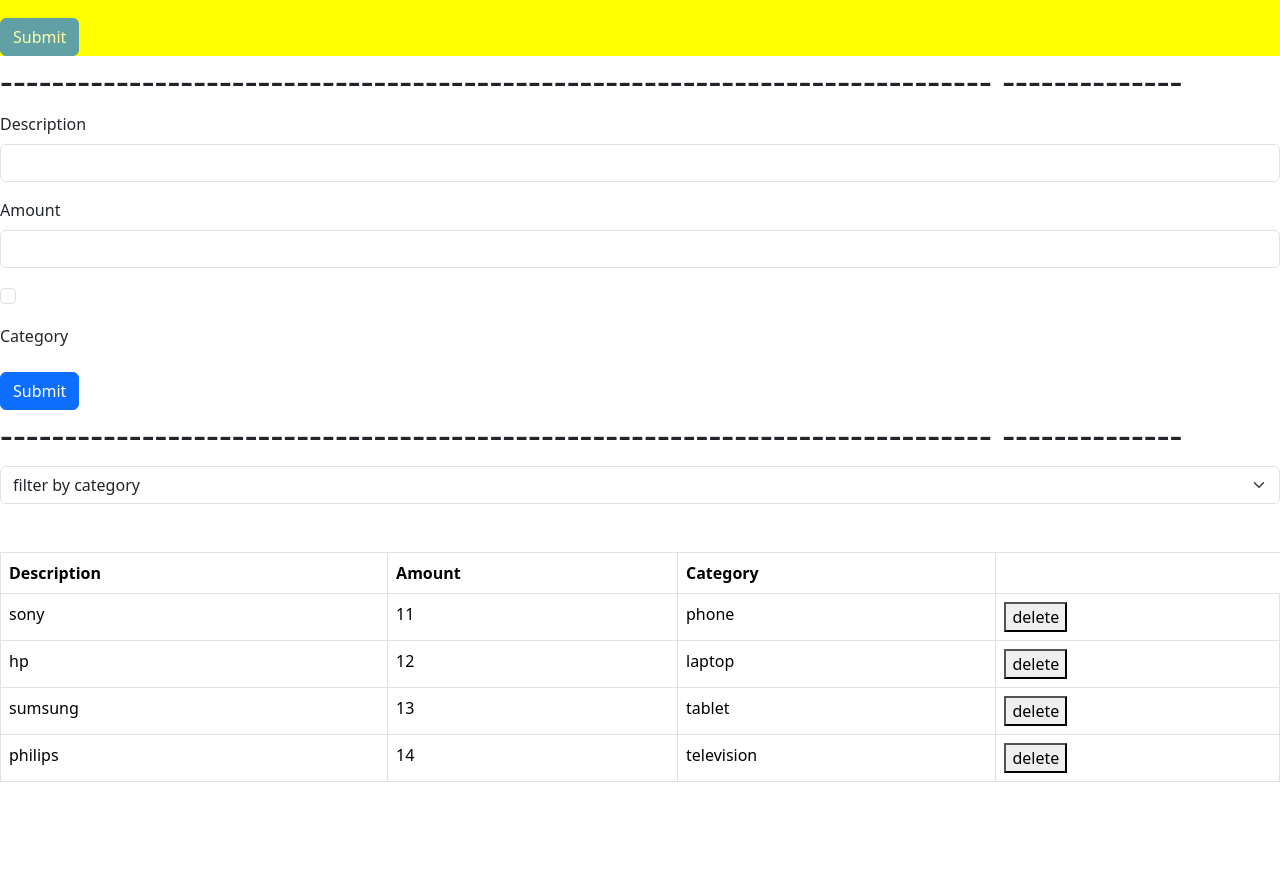
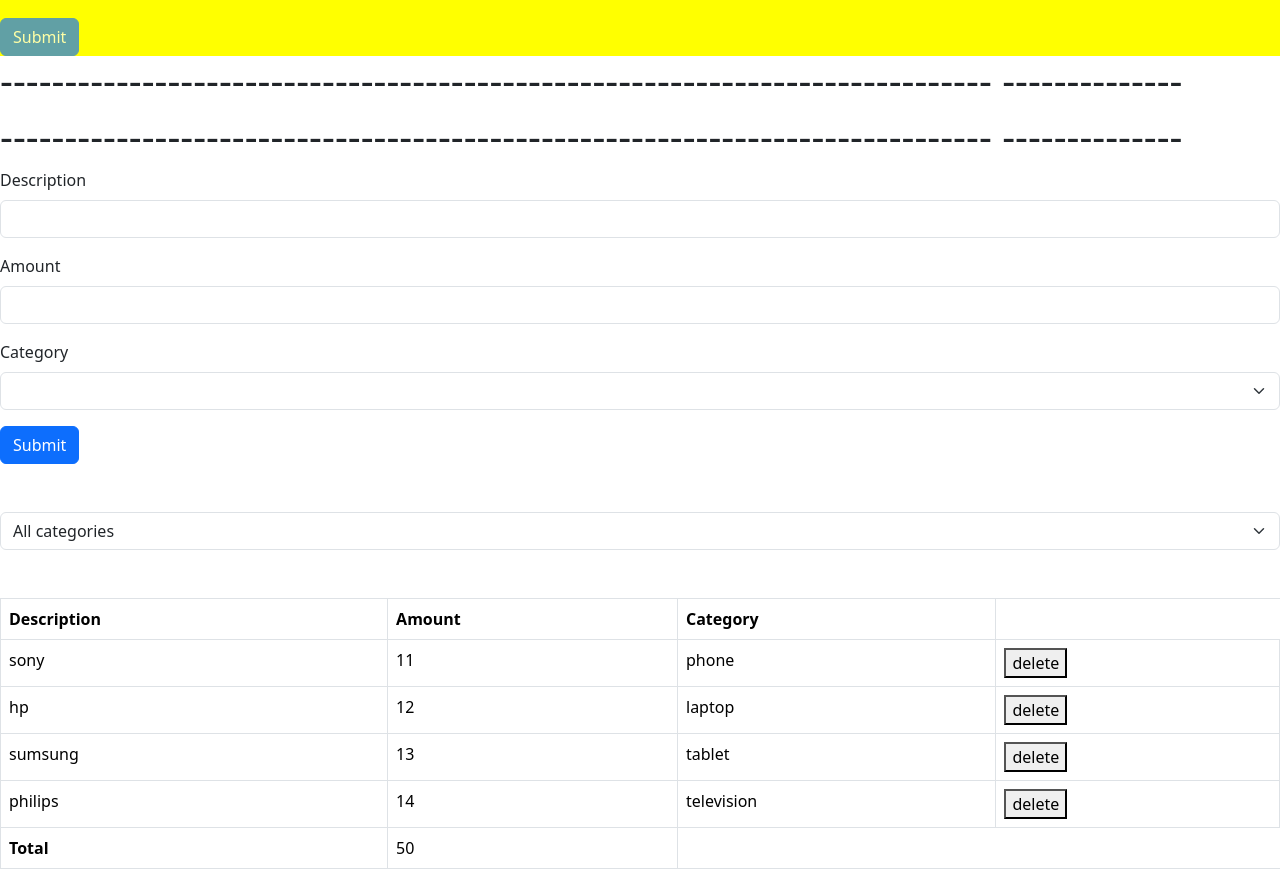
Before and after one commit to Ndizihiwe99/LearningReact, a React (Vite) app: page / in a window 1280 px wide. Shown: the part 968-1853 px from the top of the page. Before the commit the page ends 1766 px from the top, so only its background shows below. Built offline with nearby package versions, Linux system fonts and the light colour scheme.

Commit message:
Expense tracer

```diff
--- a/src/App.tsx
+++ b/src/App.tsx
@@ -9,7 +9,7 @@ import Cart from "./components/cart";
 import Game from "./components/Game";
 import ExpandableText from "./components/ExpandableText";
 import Form from "./components/Form";
-import ExpenseForm from "./components/ExpenseForm";
+import ExpenseForm from "./ExpenseTracer/components/ExpenseForm";
 //import { produce } from "immer";
 import styled from "styled-components";
 import ExpenseList from "./ExpenseTracer/components/ExpenseList";
@@ -26,9 +26,9 @@ function App() {
 
   const [Expenses, setExpenses] = useState([
     { id: 1, description: "sony", amount: 11, category: "phone" },
-    { id: 1, description: "hp", amount: 12, category: "laptop" },
-    { id: 1, description: "sumsung", amount: 13, category: "tablet" },
-    { id: 1, description: "philips", amount: 14, category: "television" },
+    { id: 2, description: "hp", amount: 12, category: "laptop" },
+    { id: 3, description: "sumsung", amount: 13, category: "tablet" },
+    { id: 4, description: "philips", amount: 14, category: "television" },
   ]);
 
   const [selectedCtegory, setSelectedCategory] = useState("");
@@ -143,10 +143,6 @@ function App() {
       </div>
 
       <div>
-        <ExpenseForm></ExpenseForm>
-      </div>
-
-      <div>
         <h1>
           -----------------------------------------------------------------------------
           --------------
@@ -154,8 +150,12 @@ function App() {
       </div>
       <div>
         <div className="mb-5">
+          <ExpenseForm onsubmit={(data) => console.log(data)}></ExpenseForm>
+        </div>
+
+        <div className="mb-5">
           <ExpenseFilter
-            onSelectCategory={(category) => setSelectedCategory(category)}
+            onSelectCategory={(cat) => setSelectedCategory(cat)}
           ></ExpenseFilter>
         </div>
 
--- /dev/null
+++ b/src/ExpenseTracer/NoneComponentsExport.ts
@@ -0,0 +1,3 @@
+const categories = ["phone", "laptop", "tablet", "television"] as const;
+
+export default categories;
--- a/src/ExpenseTracer/components/ExpenseFilter.tsx
+++ b/src/ExpenseTracer/components/ExpenseFilter.tsx
@@ -1,4 +1,5 @@
 import React from "react";
+import categories from "../NoneComponentsExport";
 
 interface CategoryProps {
   onSelectCategory: (category: string) => void;
@@ -11,11 +12,12 @@ function ExpenseFilter({ onSelectCategory }: CategoryProps) {
       className="form-select"
       aria-label="Default select example"
     >
-      <option selected>filter by category</option>
-      <option value="phone">phone</option>
-      <option value="laptop">laptop</option>
-      <option value="tablet">tablet</option>
-      <option value="television">television</option>
+      <option value="All categories">All categories</option>
+      {categories.map((category) => (
+        <option key={category} value={category}>
+          {category}
+        </option>
+      ))}
     </select>
   );
 }
--- a/src/components/ExpenseForm.tsx
+++ b/src/ExpenseTracer/components/ExpenseForm.tsx
@@ -1,61 +1,72 @@
 import { zodResolver } from "@hookform/resolvers/zod";
-import React from "react";
-import { useForm, type FieldValues } from "react-hook-form";
+import { useForm } from "react-hook-form";
 import { z } from "zod";
+import categories from "../NoneComponentsExport";
+
+interface submitDataProps {
+  onsubmit: (data: FormData) => void;
+}
 
 const schema = z.object({
   description: z.string().length(5),
-  Amount: z.number(),
+  Amount: z.number().min(0.01),
+  category: z.enum(categories),
 });
 
 type FormData = z.infer<typeof schema>;
 
-function ExpenseForm() {
+function ExpenseForm({ onsubmit }: submitDataProps) {
   const {
     register,
     handleSubmit,
     formState: { errors, isValid },
   } = useForm<FormData>({ resolver: zodResolver(schema), mode: "onChange" });
 
-  const submitForm = (data: FieldValues) => console.log(data);
   return (
-    <form onSubmit={handleSubmit(submitForm)}>
+    <form onSubmit={handleSubmit(onsubmit)}>
       <div className="mb-3">
-        <label htmlFor="exampleInputEmail1" className="form-label">
+        <label htmlFor="exampleInputDesccriptio1" className="form-label">
           Description
         </label>
         <input
           {...register("description")}
           type="text"
           className="form-control"
-          id="exampleInputEmail1"
-          aria-describedby="emailHelp"
+          id="exampleInputdescriptio2"
+          aria-describedby="descriptionHelp"
         />
         {errors.description && <p>{errors.description.message}</p>}
       </div>
       <div className="mb-3">
-        <label htmlFor="exampleInputPassword1" className="form-label">
+        <label htmlFor="exampleInputAmount1" className="form-label">
           Amount
         </label>
         <input
           {...register("Amount", { valueAsNumber: true })}
           type="number"
           className="form-control"
-          id="exampleInputPassword1"
+          id="exampleInputAmoun2"
         />
         {errors.Amount && <p>{errors.Amount.message}</p>}
-      </div>
-      <div className="mb-3 ">
-        <input
-          type="checkbox"
-          className="form-check-input"
-          id="exampleCheck1"
-        />
       </div>
       <div className="mb-3">
         <label htmlFor="exampleInputCategory1" className="form-label">
           Category
         </label>
+        <select
+          {...register("category")}
+          className="form-select"
+          aria-label="Default select example"
+        >
+          <option value=""></option>
+
+          {categories.map((category) => (
+            <option key={category} value={category}>
+              {category}
+            </option>
+          ))}
+        </select>
+        {errors.category && <p>{errors.category.message}</p>}
       </div>
 
       <button disabled={isValid} type="submit" className="btn btn-primary">
--- a/src/ExpenseTracer/components/ExpenseList.tsx
+++ b/src/ExpenseTracer/components/ExpenseList.tsx
@@ -35,6 +35,14 @@ function ExpenseList({ expenses, deleteClick }: expenseProps) {
           </tr>
         ))}
       </tbody>
+      <tbody>
+        <tr>
+          <td className="mt-3">
+            <b>Total</b>
+          </td>
+          <td>{expenses.reduce((acc, curr) => acc + curr.amount, 0)}</td>
+        </tr>
+      </tbody>
     </table>
   );
 }
```
